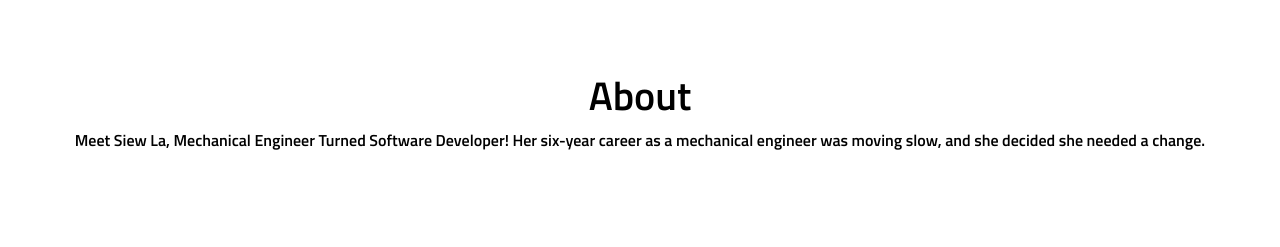
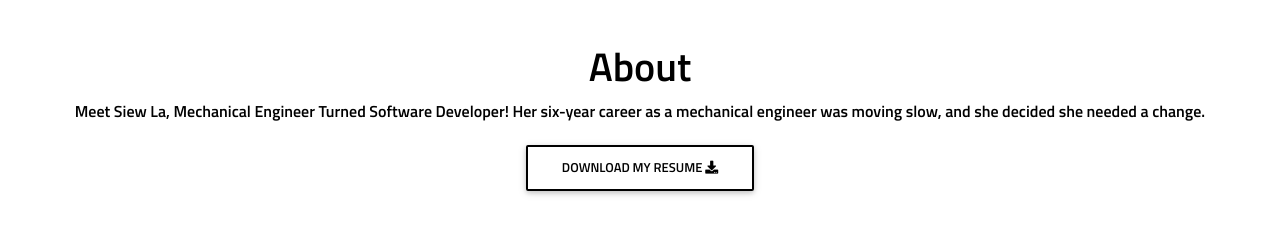
Before and after one commit to siewla/portfolio_old, a React (Create React App) app: page / in a window 1280 px wide. Shown: the part 1160-1407 px from the top of the page. Built offline with nearby package versions, Linux system fonts and the light colour scheme.

Commit message:
add resume dummy

```diff
--- a/src/Components/Sections/About.jsx
+++ b/src/Components/Sections/About.jsx
@@ -1,10 +1,17 @@
 import React from 'react'
+import { MDBBtn } from 'mdbreact';
+
 
 const About = () => {
     return (
         <div className="flex-column-center about">
             <h1>About</h1>
             <p>Meet Siew La, Mechanical Engineer Turned Software Developer! Her six-year career as a mechanical engineer was moving slow, and she decided she needed a change.</p>
+            <a href="/resume.pdf" target="_blank" rel="noopener noreferrer" download>
+            <MDBBtn className="btn btn-outline-black" type="submit">
+                Download My Resume <i className="fas fa-download"/>
+            </MDBBtn>
+            </a>
         </div>
     )
 }
```
Also changed, not shown: 1 other file (tests, documents, lock files or other folders).
